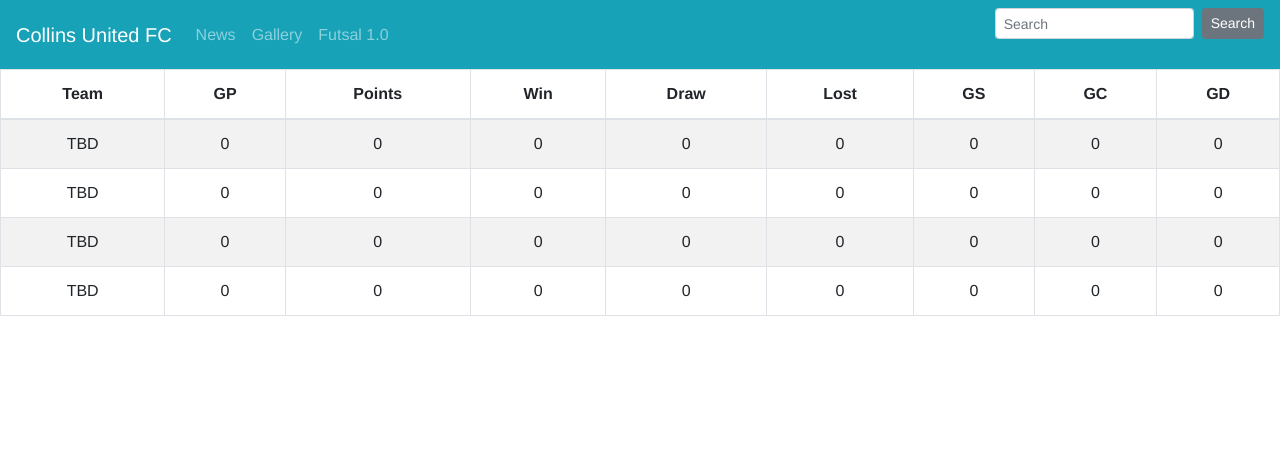
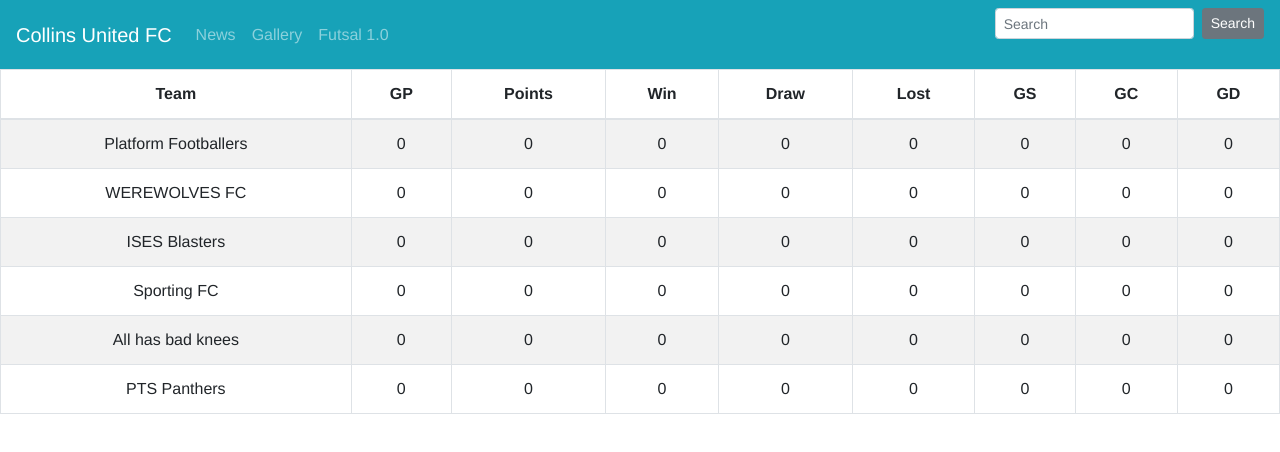
Before and after one commit to AndysWork/Football_Tournament, a Vue app: page /tournament/pointstable in a window 1280 px wide. Shown: the top 452 px of the page. Built offline with nearby package versions, Linux system fonts and the light colour scheme.

Commit message:
Updated Table

```diff
--- a/src/components/PointsTable.vue
+++ b/src/components/PointsTable.vue
@@ -10,10 +10,12 @@ export default {
   data() {
     return {
       items: [
-        { Team: "TBD", GP: "0", Points: "0", Win: "0", Draw:"0", Lost:"0", GS:"0", GC:"0", GD:"0" },
-        { Team: "TBD", GP: "0", Points: "0", Win: "0", Draw:"0", Lost:"0", GS:"0", GC:"0", GD:"0" },
-        { Team: "TBD", GP: "0", Points: "0", Win: "0", Draw:"0", Lost:"0", GS:"0", GC:"0", GD:"0" },
-        { Team: "TBD", GP: "0", Points: "0", Win: "0", Draw:"0", Lost:"0", GS:"0", GC:"0", GD:"0" }
+        { Team: "Platform Footballers", GP: "0", Points: "0", Win: "0", Draw:"0", Lost:"0", GS:"0", GC:"0", GD:"0" },
+        { Team: "WEREWOLVES FC", GP: "0", Points: "0", Win: "0", Draw:"0", Lost:"0", GS:"0", GC:"0", GD:"0" },
+        { Team: "ISES Blasters", GP: "0", Points: "0", Win: "0", Draw:"0", Lost:"0", GS:"0", GC:"0", GD:"0" },
+        { Team: "Sporting FC", GP: "0", Points: "0", Win: "0", Draw:"0", Lost:"0", GS:"0", GC:"0", GD:"0" },
+        { Team: "All has bad knees", GP: "0", Points: "0", Win: "0", Draw:"0", Lost:"0", GS:"0", GC:"0", GD:"0" },
+        { Team: "PTS Panthers", GP: "0", Points: "0", Win: "0", Draw:"0", Lost:"0", GS:"0", GC:"0", GD:"0" }
       ]
     };
   }
```
